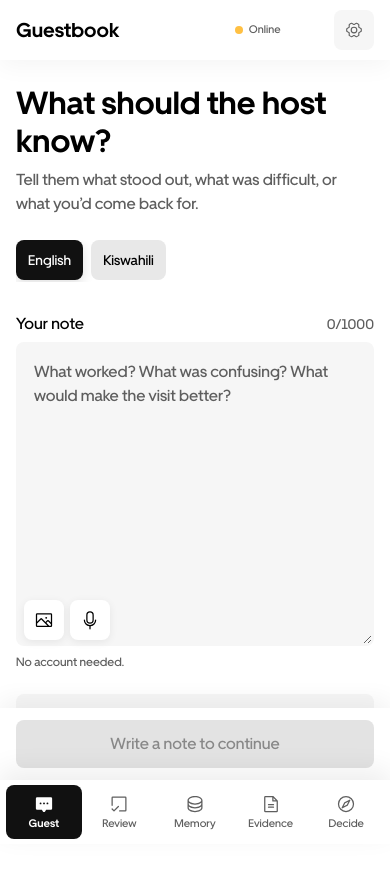
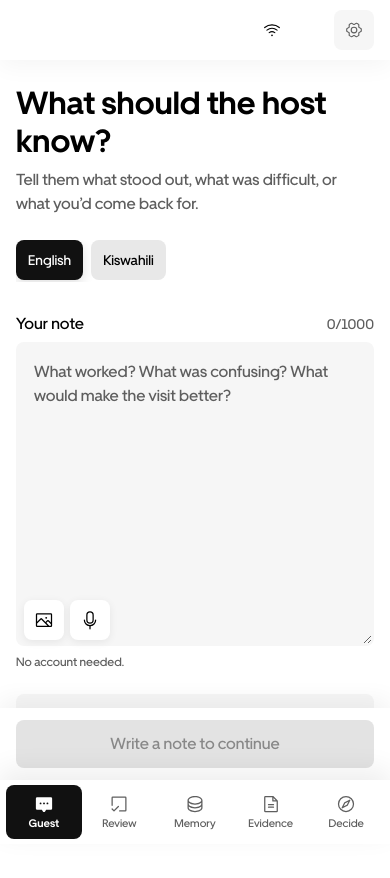
Before and after one commit to Davemafy/recall, a React (Vite) app: page / in a window 390 px wide. Shown: the top 878 px of the page. Built offline with nearby package versions, Linux system fonts and the light colour scheme.

Commit message:
sync: Guestbook mobile header identity

```diff
--- a/src/App.tsx
+++ b/src/App.tsx
@@ -346,20 +346,21 @@ function Shell({ route, children, layout = "compact" }: { route: Route; children
       <div className="app-stage">
         <header className="base-navigation">
           <div className={"nav-grid " + layout + "-grid"}>
-            <button className="brand-mark" onClick={() => go("/")}>Guestbook</button>
-            <div className="mobile-status" aria-label={status} title={status} aria-live="polite" style={{ gap: 6 }}>
-              <span className={"status-pip " + (!online || offlineReady ? "positive" : "warning")} />
-              <span
-                style={{
-                  fontSize: 11,
-                  lineHeight: "14px",
-                  fontWeight: 500,
-                  color: "var(--content-secondary)",
-                  whiteSpace: "nowrap",
-                }}
-              >
-                {status === "Works offline" ? "Offline ready" : status}
-              </span>
+            <button className="brand-mark" onClick={() => go("/")} aria-label="Guestbook home">
+              <img src="/icon.svg" alt="" className="brand-logo" aria-hidden="true" />
+            </button>
+            <div
+              className={"mobile-status " + (!online || offlineReady ? "ready" : "pending")}
+              aria-label={status === "Works offline" ? "Ready for offline use" : status}
+              title={status === "Works offline" ? "Ready for offline use" : status}
+              aria-live="polite"
+            >
+              {!online || offlineReady ? (
+                <HardDriveIcon size={18} weight="regular" aria-hidden="true" />
+              ) : (
+                <WifiHighIcon size={18} weight="regular" aria-hidden="true" />
+              )}
+              <span className="status-dot" aria-hidden="true" />
             </div>
             <button
               className={"nav-system-link " + (route === "system" ? "active" : "")}
```
